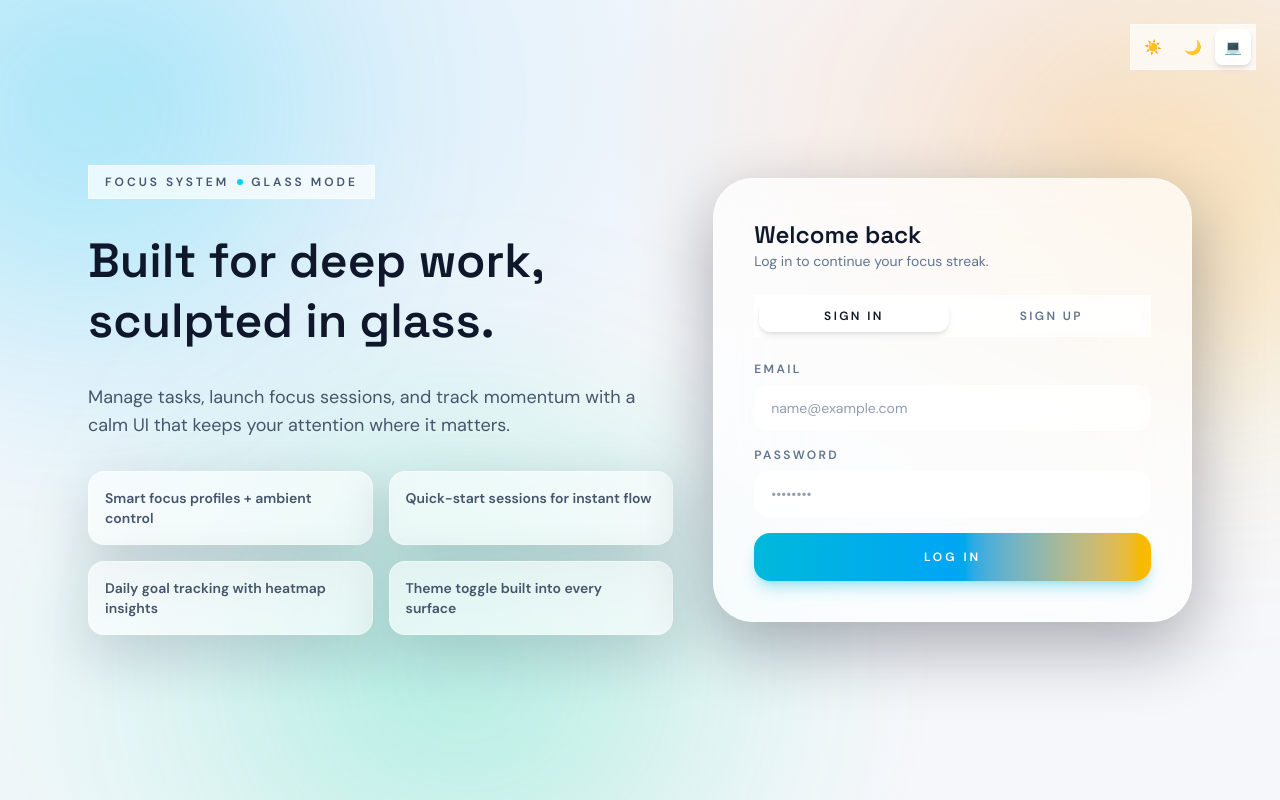
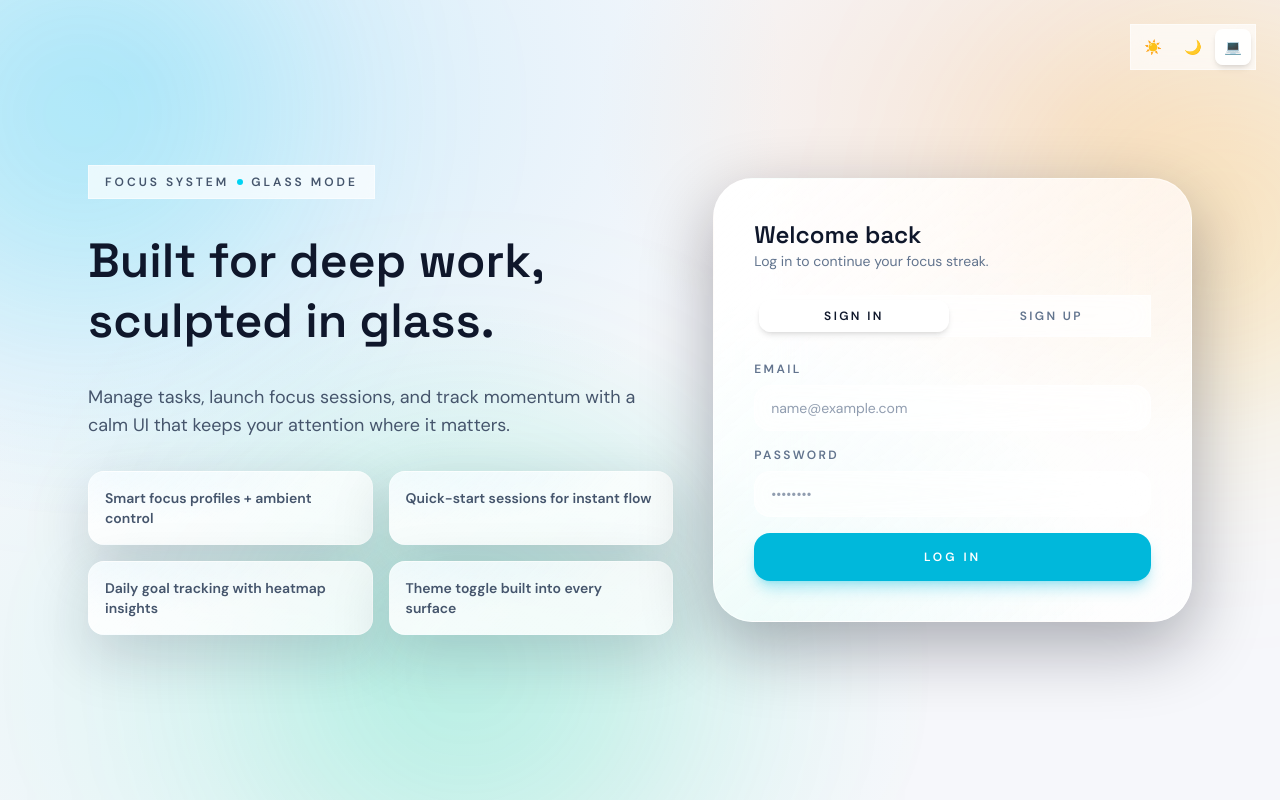
Before and after one commit to Marklu0509/pomodoro-app, a Next.js app in the folder frontend/: page / in a window 1280 px wide. Built offline with nearby package versions, Linux system fonts and the light colour scheme; no server answers.

Commit message:
Feat: new UI II

```diff
--- a/frontend/app/dashboard/page.tsx
+++ b/frontend/app/dashboard/page.tsx
@@ -175,7 +175,7 @@ export default function DashboardPage() {
             </div>
             <button
               onClick={() => startFocusSession(null)}
-              className="mt-6 rounded-2xl bg-gradient-to-r from-cyan-500 via-sky-500 to-amber-400 px-6 py-4 text-[10px] font-semibold uppercase tracking-[0.25em] text-white shadow-lg shadow-cyan-500/30 hover:brightness-110"
+              className="mt-6 rounded-2xl bg-cyan-500 px-6 py-4 text-[10px] font-semibold uppercase tracking-[0.25em] text-white shadow-lg shadow-cyan-500/30 hover:bg-cyan-400"
             >
               Quick Start Session
             </button>
--- a/frontend/app/globals.css
+++ b/frontend/app/globals.css
@@ -50,11 +50,20 @@ button:disabled {
 
 @layer components {
   .glass-panel {
-    @apply backdrop-blur-xl bg-white/60 dark:bg-white/5 border border-white/40 dark:border-white/10 shadow-[0_20px_60px_rgba(15,23,42,0.18)];
+    @apply backdrop-blur-xl border border-white/40 dark:border-white/10 shadow-[0_20px_60px_rgba(15,23,42,0.18)];
+    background: rgba(255, 255, 255, 0.6);
+    background-image:
+      linear-gradient(130deg, rgba(255, 255, 255, 0.7), rgba(255, 255, 255, 0.35)),
+      radial-gradient(120% 120% at 10% 0%, rgba(56, 189, 248, 0.15), transparent 60%);
   }
 
   .glass-card {
-    @apply backdrop-blur-2xl bg-white/70 dark:bg-slate-900/50 border border-white/50 dark:border-white/10 shadow-[0_24px_70px_rgba(2,6,23,0.32)];
+    @apply backdrop-blur-2xl border border-white/50 dark:border-white/10 shadow-[0_24px_70px_rgba(2,6,23,0.32)];
+    background: rgba(255, 255, 255, 0.68);
+    background-image:
+      linear-gradient(140deg, rgba(255, 255, 255, 0.85), rgba(255, 255, 255, 0.35)),
+      radial-gradient(140% 100% at 90% 0%, rgba(251, 146, 60, 0.18), transparent 60%),
+      radial-gradient(120% 120% at 10% 100%, rgba(94, 234, 212, 0.18), transparent 60%);
   }
 
   .glass-pill {
@@ -69,3 +78,12 @@ button:disabled {
     @apply border-t border-white/40 dark:border-white/10;
   }
 }
+
+.dark .glass-panel,
+.dark .glass-card {
+  background: rgba(15, 23, 42, 0.55);
+  background-image:
+    linear-gradient(140deg, rgba(30, 41, 59, 0.75), rgba(15, 23, 42, 0.35)),
+    radial-gradient(120% 120% at 10% 0%, rgba(56, 189, 248, 0.12), transparent 60%),
+    radial-gradient(140% 100% at 90% 0%, rgba(251, 146, 60, 0.12), transparent 60%);
+}
--- a/frontend/app/page.tsx
+++ b/frontend/app/page.tsx
@@ -195,7 +195,7 @@ export default function AuthPage() {
                 className={`w-full rounded-2xl px-4 py-4 text-xs font-semibold uppercase tracking-[0.25em] text-white transition-all ${
                   isLoading
                     ? "bg-slate-400/60 cursor-not-allowed"
-                    : "bg-gradient-to-r from-cyan-500 via-sky-500 to-amber-400 hover:brightness-110 shadow-lg shadow-cyan-500/30"
+                    : "bg-cyan-500 hover:bg-cyan-400 shadow-lg shadow-cyan-500/30"
                 }`}
               >
                 {isLoading ? "Processing" : (isLogin ? "Log In" : "Sign Up & Enter")}
--- a/frontend/app/settings/page.tsx
+++ b/frontend/app/settings/page.tsx
@@ -126,7 +126,7 @@ export default function SettingsPage() {
               <button
                 onClick={handleSave}
                 disabled={isSaving}
-                className="bg-gradient-to-r from-cyan-500 via-sky-500 to-amber-400 text-white px-10 py-4 rounded-2xl font-semibold text-xs tracking-[0.25em] hover:brightness-110 disabled:opacity-50 transition-all shadow-lg shadow-cyan-500/30"
+                className="bg-cyan-500 text-white px-10 py-4 rounded-2xl font-semibold text-xs tracking-[0.25em] hover:bg-cyan-400 disabled:opacity-50 transition-all shadow-lg shadow-cyan-500/30"
               >
                 {isSaving ? "SAVING..." : "SAVE CHANGES"}
               </button>
```
